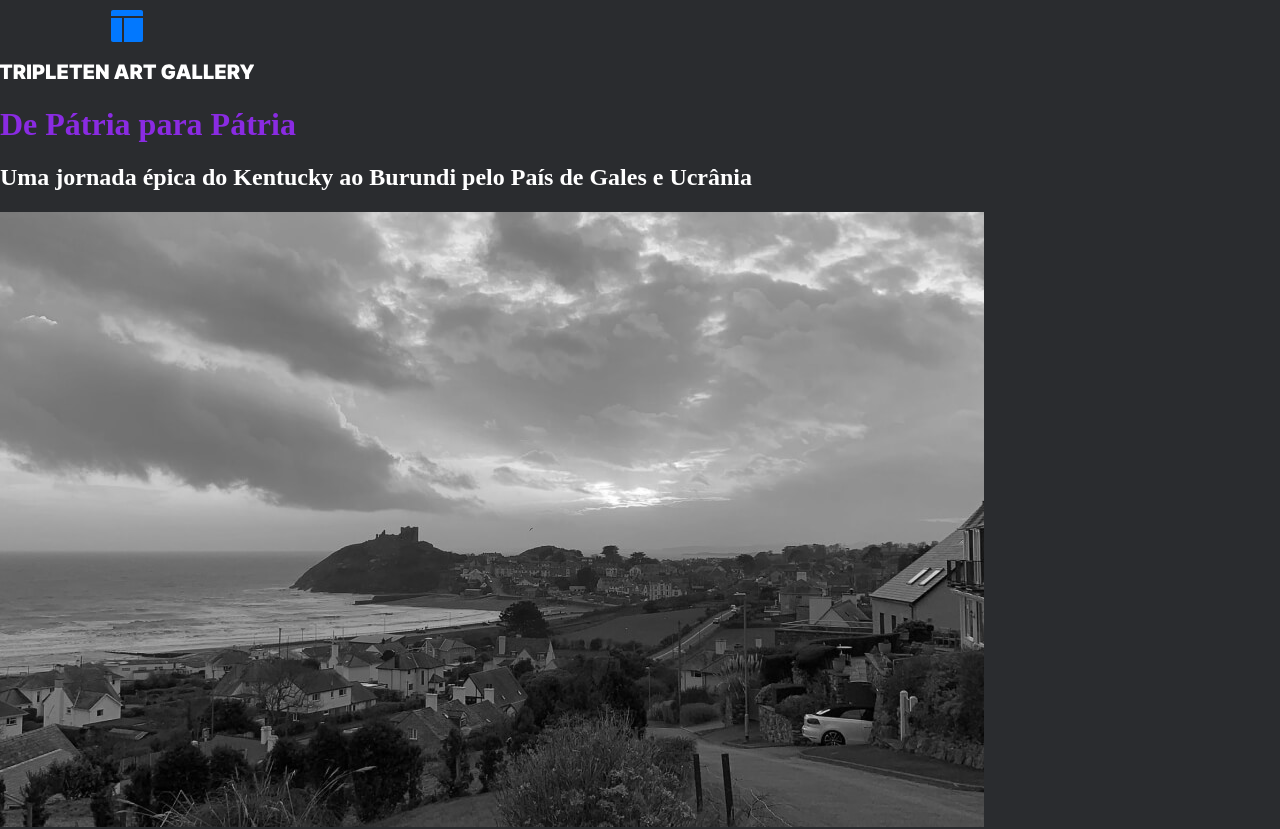
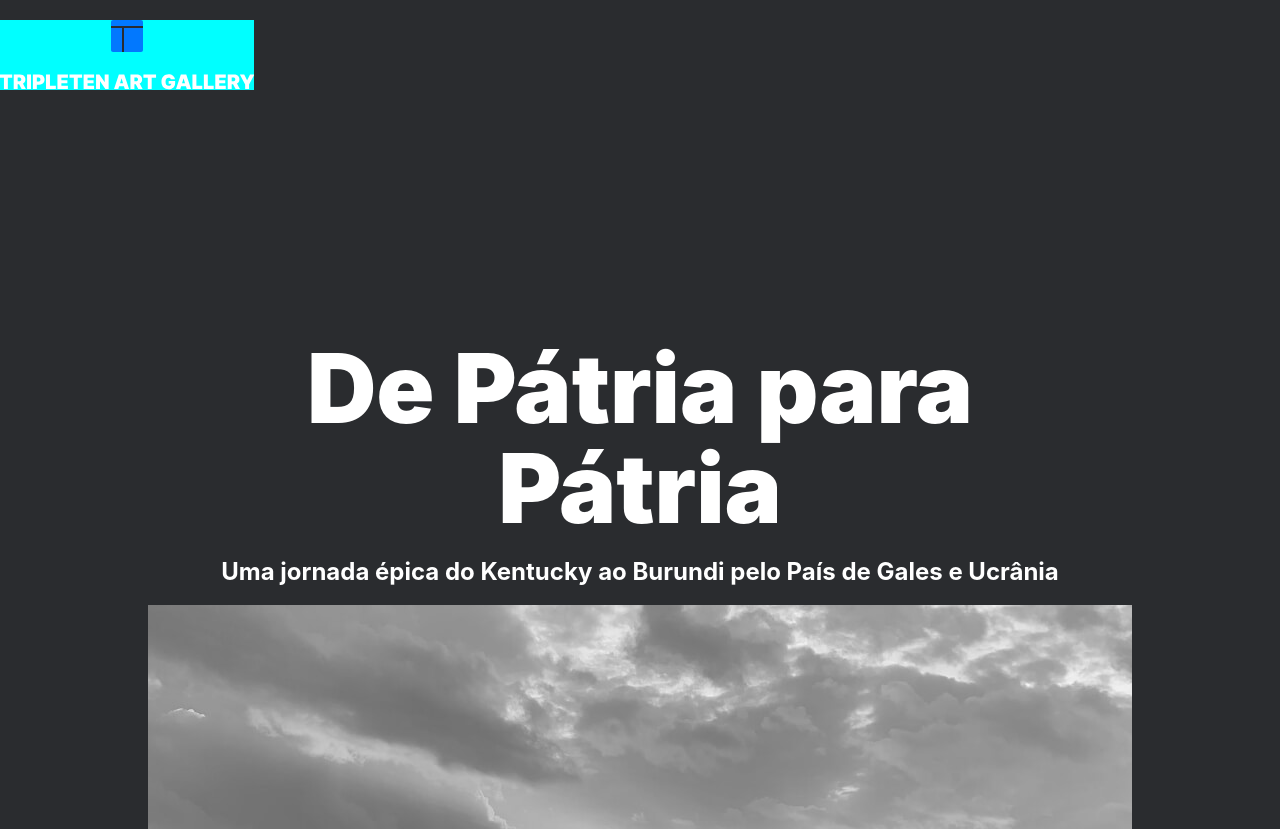
Before and after one commit to Jhoneyrrosa/web_project_homeland-test, a plain HTML site: page index.html in a window 1280 px wide. Shown: the top 829 px of the page. Drawn offline with nearby package versions, Linux system fonts and the light colour scheme.

Commit message:
Primeiras configurações CSS

```diff
--- a/block/header.css
+++ /dev/null
@@ -1,3 +0,0 @@
-h1 {
-  color: blueviolet;
-}
--- a/block/logo.css
+++ b/block/logo.css
@@ -0,0 +1,6 @@
+.page__logo {
+  background-color: aqua;
+  width: 254px;
+  height: 70px;
+  margin: 0 auto;
+}
--- a/block/main.css
+++ b/block/main.css
@@ -0,0 +1,21 @@
+.main {
+  width: 984px;
+  height: 983px;
+  margin: 194px auto;
+  display: flex;
+  justify-content: center;
+  flex-direction: column;
+  font-family: "Inter", Arial, sans-serif;
+  text-align: center;
+}
+
+.page__main-title {
+  width: 720px;
+  height: 200px;
+  margin: 0 auto;
+
+  font-weight: 900;
+  font-size: 96px;
+  line-height: 100px;
+  letter-spacing: 0%;
+}
--- a/block/page.css
+++ b/block/page.css
@@ -1,6 +1,7 @@
 .page {
+  font-family: "Inter", Arial, sans-serif;
   margin: 0;
-  padding: 10px 0;
+  padding: 20px 0;
   background-color: #2a2c2f;
   color: #fff;
 }
--- a/pages/index.css
+++ b/pages/index.css
@@ -1,5 +1,5 @@
 @import url(../vendor/normalize.css);
-@import url(../block/header.css);
+@import url(../block/content.css);
 @import url(../block/logo.css);
 @import url(../block/main.css);
 @import url(../block/footer.css);
```
Also changed, not shown: block/content.css (added).
